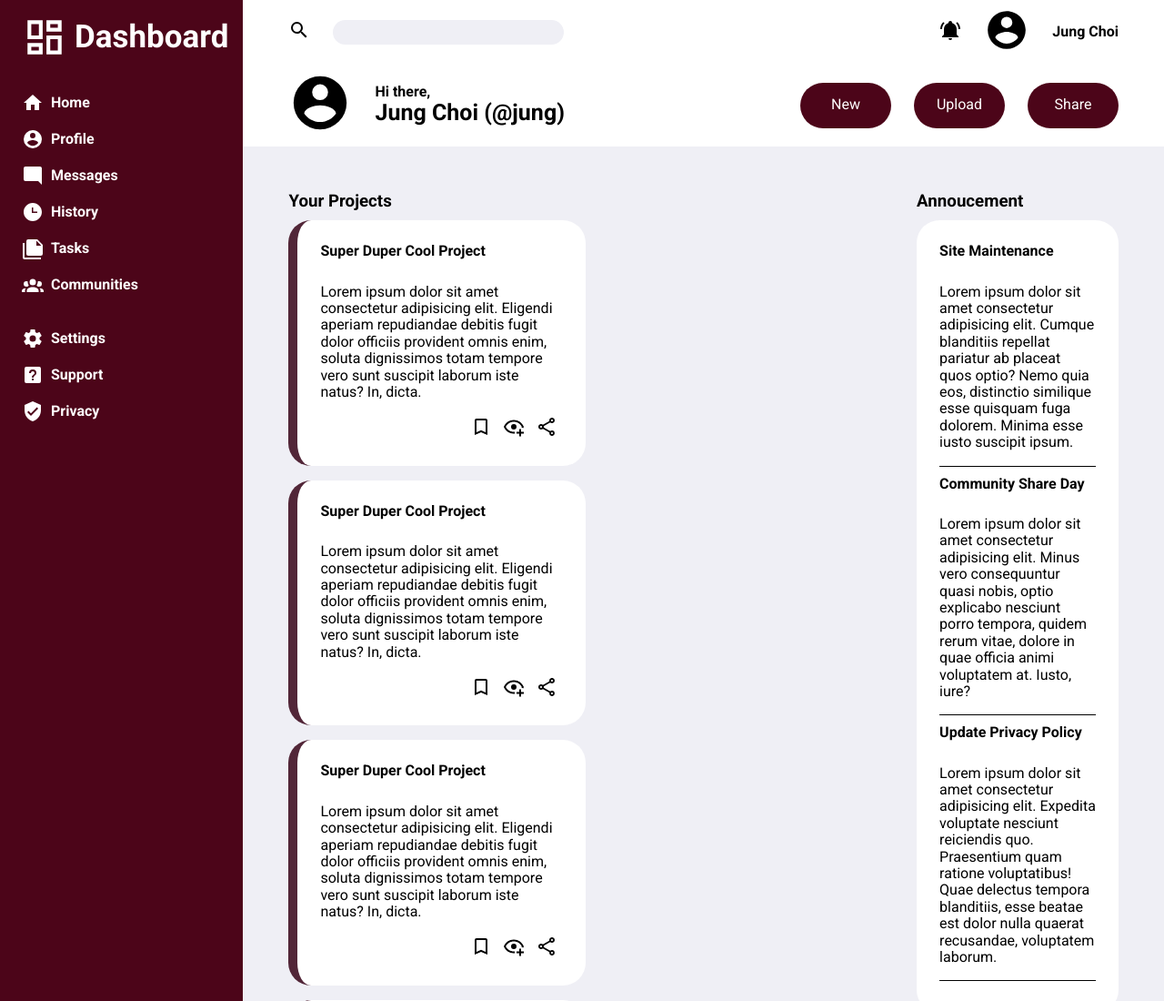
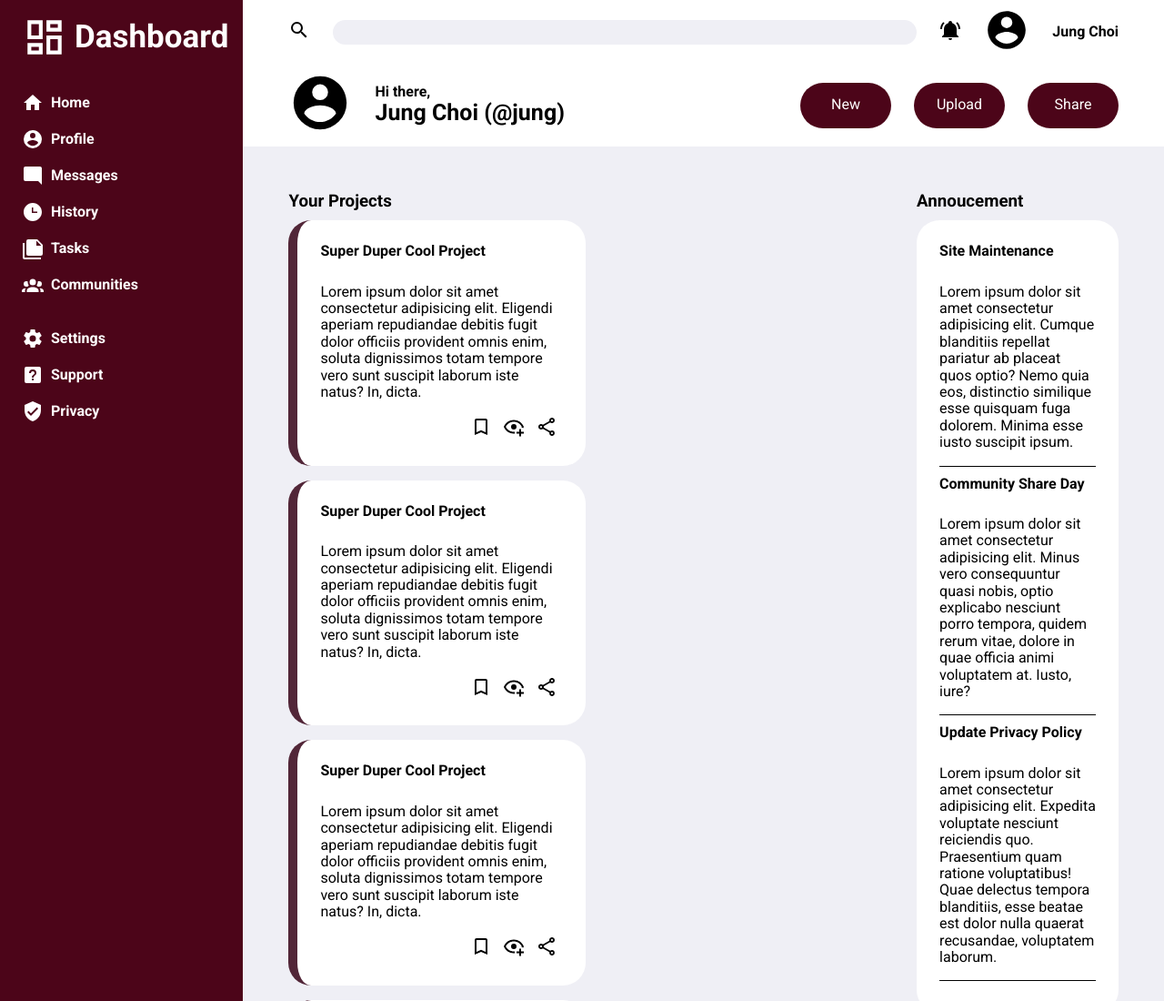
Before and after one commit to jungchoii98/TOP-Admin-Dashboard, a website: page index.html in a window 1280 px wide. Shown: the top 1100 px of the page at 91% size. Drawn offline with nearby package versions, Linux system fonts and the light colour scheme.

Commit message:
Make search text field dynamic
Add a flex container to make search text field responsive to screen sizes

```diff
--- a/style.css
+++ b/style.css
@@ -49,6 +49,15 @@ header ul li:nth-child(2) {
   margin-right: auto;
 }
 
+header ul:first-child li:nth-child(2) {
+  flex: 1;
+  display: flex;
+}
+
+header ul li:nth-child(2) #search-box {
+  flex: 1;
+}
+
 header button,
 header span,
 header img {
@@ -72,8 +81,7 @@ button.row-2 {
   border: none;
   height: 25px;
   min-width: 150px;
-  width: 250px;
-  max-width: 500px;
+  max-width: 650px;
   border-radius: 50px;
 }
 
```
